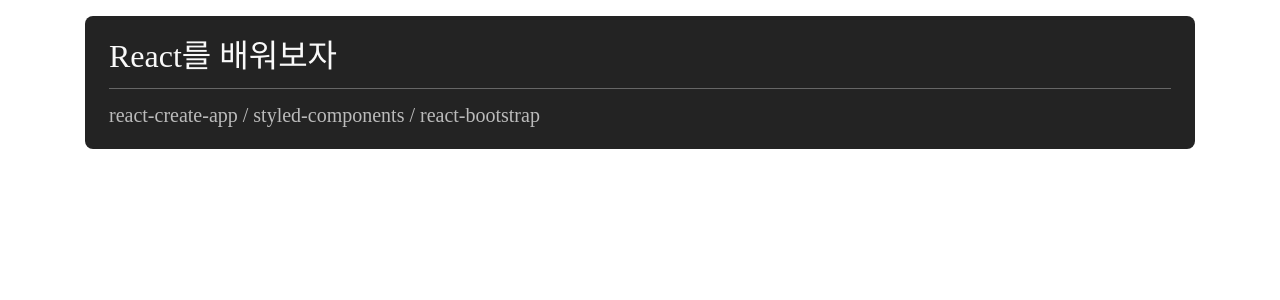
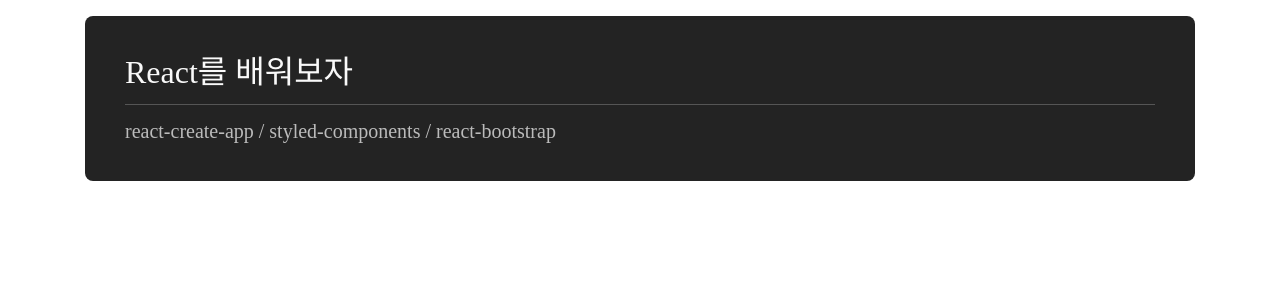
Before and after one commit to booldook/2021-sc-web-20-react-app-product, a React (Create React App) app: page / in a window 1280 px wide. Shown: the top 300 px of the page. Built offline with nearby package versions, Linux system fonts and the light colour scheme.

Commit message:
styled common 분리

```diff
--- a/src/components/TitleBar.js
+++ b/src/components/TitleBar.js
@@ -1,8 +1,9 @@
 import React from 'react'
-import styled, { css } from 'styled-components'
+import styled from 'styled-components'
+import { Hr } from '../styled'
 
 const Wrapper = styled.div`
-	padding: 1.5em; border-radius: .5em; margin: 1em 0;
+	padding: 2.5em; border-radius: .5em; margin: 1em 0;
 	background-color: ${ props => props.bgColor ? props.bgColor : '#ddd' };
 	color: ${ props => props.color ? props.color : '#111' };
 	`
@@ -14,16 +15,14 @@
 	color: #bbb;
 `
 
-const style = {
-	borderColor: "#666",
-	borderWidth: "1px"
-}
+// const style = { borderColor: "#666", borderWidth: "1px" }
 
 const TitleBar = ({ title, design }) => {
 	return (
 		<Wrapper color={ design.color } bgColor={ design.bgColor }>
 			<Maintitle>{ title.mainTitle }</Maintitle>
-			<hr style={style} />
+			<Hr color="#555" width="1px" />
+			{/* <hr style={style} /> */}
 			<Subtitle>{ title.subTitle }</Subtitle>
 		</Wrapper>
 	);
--- /dev/null
+++ b/src/styled/index.js
@@ -0,0 +1,10 @@
+import styled, { css } from 'styled-components'
+
+const Hr = styled.hr`
+	display: block;
+	width: 100%;
+	border-color: ${ props => props.color ? props.color : '#555' };
+	border-width: ${ props => props.width ? props.width : '1px' };
+`
+
+export { Hr }
```
